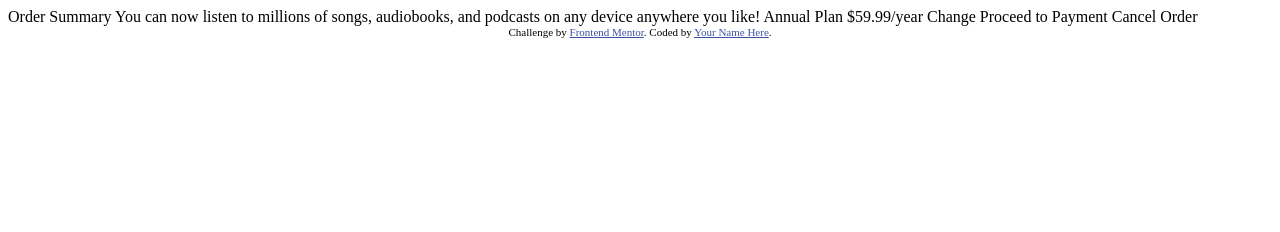
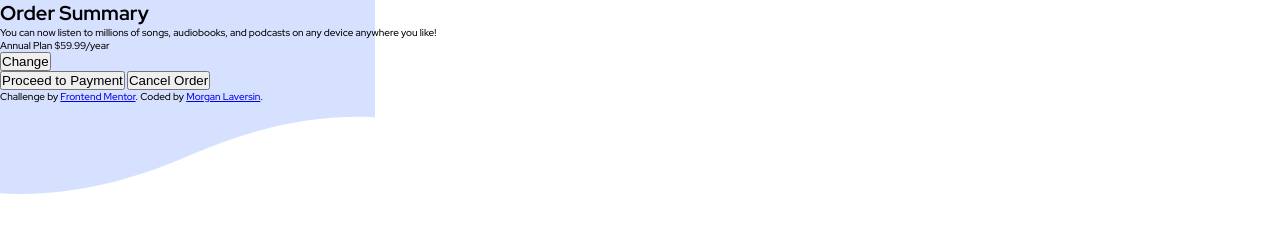
Before and after one commit to mlaversin/order-summary-component, a plain HTML site: page index.html in a window 1280 px wide. Drawn offline with Linux system fonts and the light colour scheme.

Commit message:
settings

```diff
--- a/index.html
+++ b/index.html
@@ -1,37 +1,44 @@
 <!DOCTYPE html>
 <html lang="en">
   <head>
-  <meta charset="UTF-8">
-  <meta name="viewport" content="width=device-width, initial-scale=1.0"> <!-- displays site properly based on user's device -->
-
-  <link rel="icon" type="image/png" sizes="32x32" href="./images/favicon-32x32.png">
+    <meta charset="UTF-8" />
+    <meta name="viewport" content="width=device-width, initial-scale=1.0" />
+    <link
+      rel="icon"
+      type="image/png"
+      sizes="32x32"
+      href="./images/favicon-32x32.png"
+    />
+    <!-- ----- Fonts ----- -->
+    <link rel="preconnect" href="https://fonts.googleapis.com" />
+    <link rel="preconnect" href="https://fonts.gstatic.com" crossorigin />
+    <link
+      href="https://fonts.googleapis.com/css2?family=Red+Hat+Display:wght@500;700;900&display=swap"
+      rel="stylesheet"
+    />
+    <link rel="stylesheet" href="./styles/styles.css" />
 
     <title>Frontend Mentor | Order summary card</title>
-
-  <!-- Feel free to remove these styles or customise in your own stylesheet 👍 -->
-  <style>
-    .attribution { font-size: 11px; text-align: center; }
-    .attribution a { color: hsl(228, 45%, 44%); }
-  </style>
   </head>
   <body>
-
-  Order Summary
-
+    <div class="container">
+      <h1>Order Summary</h1>
+      <p>
         You can now listen to millions of songs, audiobooks, and podcasts on any
         device anywhere you like!
-
-  Annual Plan
-  $59.99/year
-
-  Change
-
-  Proceed to Payment
-  Cancel Order
-
+      </p>
+      <div>Annual Plan $59.99/year</div>
+      <button>Change</button>
+      <div class="buttons">
+        <button>Proceed to Payment</button>
+        <button>Cancel Order</button>
+      </div>
+    </div>
     <div class="attribution">
-    Challenge by <a href="https://www.frontendmentor.io?ref=challenge" target="_blank">Frontend Mentor</a>.
-    Coded by <a href="#">Your Name Here</a>.
+      Challenge by
+      <a href="https://www.frontendmentor.io?ref=challenge" target="_blank"
+        >Frontend Mentor</a
+      >. Coded by <a href="#">Morgan Laversin</a>.
     </div>
   </body>
 </html>
--- /dev/null
+++ b/styles/_general.scss
@@ -0,0 +1,15 @@
+* {
+  margin: 0;
+  padding: 0;
+  box-sizing: border-box;
+}
+
+html {
+  font-size: 62.5%;
+}
+
+body {
+  font-family: 'Red Hat Display', sans-serif;
+  background-image: url('../images/pattern-background-mobile.svg');
+  background-repeat: no-repeat;
+}
--- /dev/null
+++ b/styles/styles.scss
@@ -0,0 +1,14 @@
+// Variables
+
+// ### Primary
+
+$pale-blue: hsl(225, 100%, 94%);
+$brigh-blue: hsl(245, 75%, 52%);
+
+// ### Neutral
+
+$very-pale-blue: hsl(225, 100%, 98%);
+$desaturated-blue: hsl(224, 23%, 55%);
+$dark-blue: hsl(223, 47%, 23%);
+
+@import 'general';
```
Also changed, not shown: styles/styles.css (added), 1 other file. Lines whose indentation alone changed are shown as unchanged.
